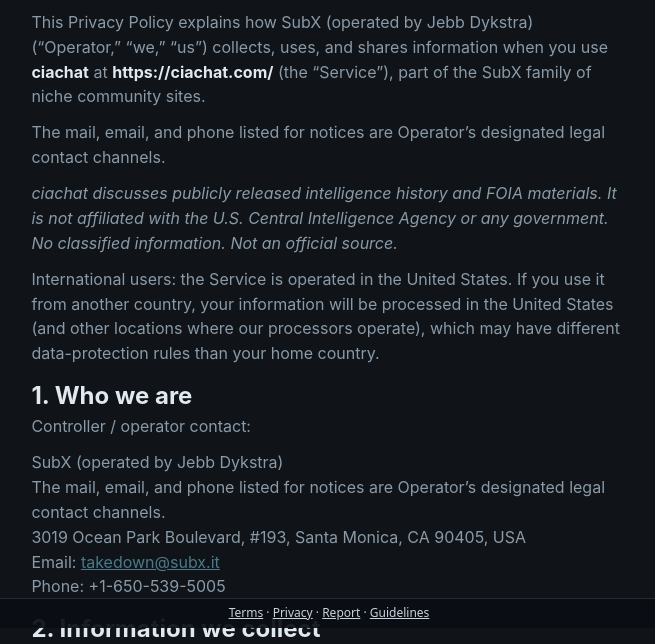
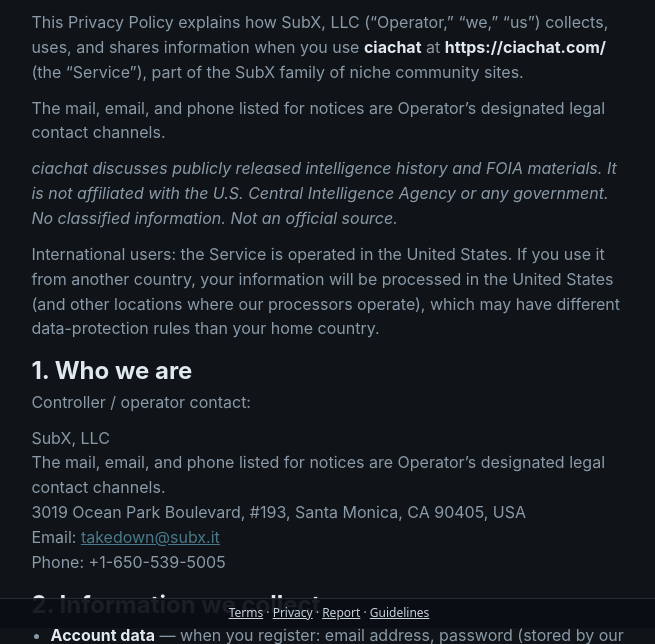
Before and after one commit to jebbdykstra99/ciachat, a plain HTML site: page privacy.html in a window 1280 px wide. Shown: the part 172-816 px from the top of the page, without its empty margins (311-966 px from the left). Drawn offline with Linux system fonts and the light colour scheme.

Commit message:
legal: update operator string to SubX, LLC, a Colorado limited liability company (CO SOS ID# 20268297411)

```diff
--- a/privacy.html
+++ b/privacy.html
@@ -12,14 +12,14 @@
   <article class="legal-doc">
     <p class="legal-kicker">Effective September 25, 2026 · Governing law: State of California, United States of America</p>
     <h1>Privacy Policy</h1>
-    <p>This Privacy Policy explains how SubX (operated by Jebb Dykstra) (“Operator,” “we,” “us”) collects, uses, and shares information when you use <strong>ciachat</strong> at <strong>https://ciachat.com/</strong> (the “Service”), part of the SubX family of niche community sites.</p>
+    <p>This Privacy Policy explains how SubX, LLC (“Operator,” “we,” “us”) collects, uses, and shares information when you use <strong>ciachat</strong> at <strong>https://ciachat.com/</strong> (the “Service”), part of the SubX family of niche community sites.</p>
     <p>The mail, email, and phone listed for notices are Operator’s designated legal contact channels.</p>
     <p><em>ciachat discusses publicly released intelligence history and FOIA materials. It is not affiliated with the U.S. Central Intelligence Agency or any government. No classified information. Not an official source.</em></p>
     <p>International users: the Service is operated in the United States. If you use it from another country, your information will be processed in the United States (and other locations where our processors operate), which may have different data-protection rules than your home country.</p>
 
     <h2>1. Who we are</h2>
     <p>Controller / operator contact:</p>
-    <p>SubX (operated by Jebb Dykstra)<br>
+    <p>SubX, LLC<br>
     The mail, email, and phone listed for notices are Operator’s designated legal contact channels.<br>
     3019 Ocean Park Boulevard, #193, Santa Monica, CA 90405, USA<br>
     Email: <a data-takedown href="mailto:takedown@subx.it">takedown@subx.it</a><br>
```
Also changed, not shown: guidelines.html (+1 -1 lines), report.html (+1 -1 lines), terms.html (+2 -2 lines).
